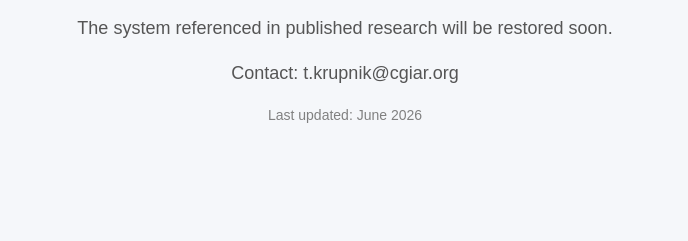
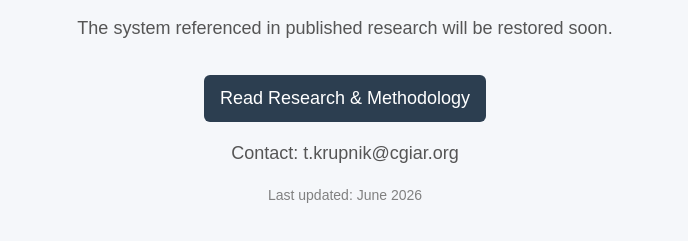
Before and after one commit to nice177/beattheblastews-net, a plain HTML site: page index.html in a window 1280 px wide. Shown: the part 225-466 px from the top of the page, without its empty margins (295-983 px from the left). Drawn offline with Linux system fonts and the light colour scheme.

Commit message:
Update index.html

```diff
--- a/index.html
+++ b/index.html
@@ -33,6 +33,13 @@
     <p>
       The system referenced in published research will be restored soon.
     </p>
+    <!-- ✅ ADD LINK HERE -->
+    <p>
+      <a href="methodology.html" style="display:inline-block; margin-top:15px; padding:10px 16px; background:#2c3e50; color:white; text-decoration:none; border-radius:6px;">
+        Read Research & Methodology
+      </a>
+    </p>
+
     <p>
       Contact: t.krupnik@cgiar.org
     </p>
```
